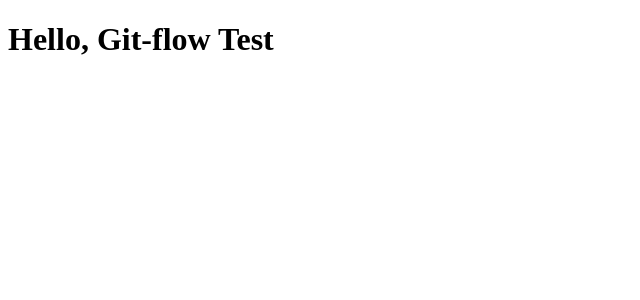
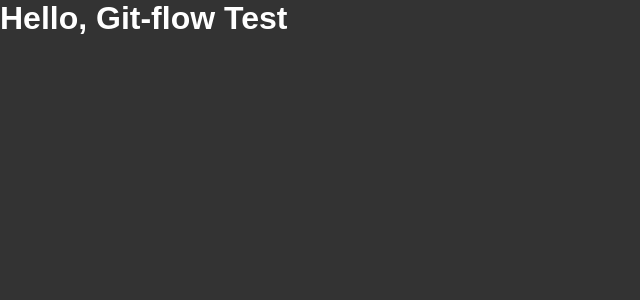
Before and after one commit to victorbadaro/git-flow-test, a React (Vite) app: page / in a window 1280 px wide. Shown: the top 300 px of the page, without its empty margins (0-640 px from the left). Built offline with nearby package versions, Linux system fonts and the light colour scheme.

Commit message:
feat: add styles file and applies it

```diff
--- a/src/App.tsx
+++ b/src/App.tsx
@@ -1,3 +1,5 @@
+import './styles/global.css';
+
 export function App() {
   return <h1>Hello, Git-flow Test</h1>;
 }
--- /dev/null
+++ b/src/styles/global.css
@@ -0,0 +1,20 @@
+* {
+  margin: 0;
+  padding: 0;
+  box-sizing: border-box;
+}
+
+body {
+  font-family: Arial, Helvetica, sans-serif;
+  background-color: #333;
+  color: #fff;
+}
+
+a {
+  text-decoration: none;
+  color: #fff;
+}
+
+button {
+  cursor: pointer;
+}
```
